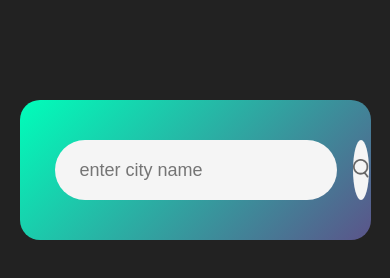
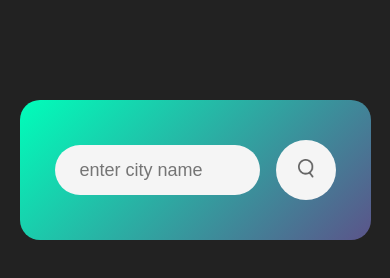
Before and after one commit to Tarun18-11/weather-app, a plain HTML site: page index.html in a window 390 px wide. Drawn offline with Linux system fonts and the light colour scheme.

Commit message:
change css file

```diff
--- a/style.css
+++ b/style.css
@@ -94,3 +94,10 @@ div p{
     text-decoration: none;
     display: none;
 }
+@media screen and (max-width:768px) {
+    .search input{
+        height: 50px;
+        width: 40px;
+    }
+
+}
```
